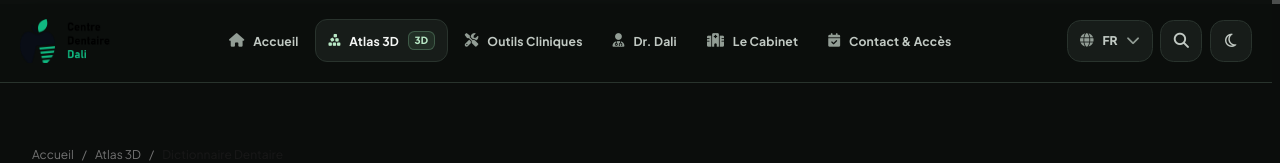
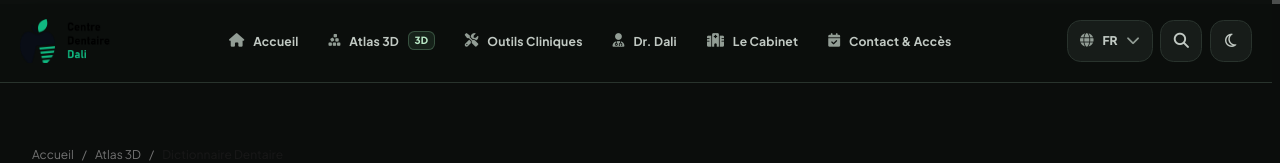
Before and after one commit to marvenpiadri/DrDali, an Angular app: page /atlas/dictionary in a window 1280 px wide. Shown: the top 163 px of the page. Built offline with nearby package versions, Linux system fonts and the light colour scheme; a web font is replaced by a local one.

Commit message:
Link the learning navigation directly to the embedded 3D lesson

```diff
--- a/src/app/components/header/header.html
+++ b/src/app/components/header/header.html
@@ -3,7 +3,7 @@
     <a routerLink="/" class="brand-link" [attr.aria-label]="'brandName' | translate"><app-logo /></a>
     <nav class="primary-nav" aria-label="Primary navigation">
       <a routerLink="/" routerLinkActive="nav-link-active" [routerLinkActiveOptions]="{exact: true}" class="nav-link"><i class="fa-solid fa-house nav-icon" aria-hidden="true"></i><span>{{ 'navHome' | translate }}</span></a>
-      <a routerLink="/atlas" routerLinkActive="nav-link-active" class="nav-link"><i class="fa-solid fa-cubes-stacked nav-icon" aria-hidden="true"></i><span>{{ 'navAtlas' | translate }}</span><span class="nav-badge">3D</span></a>
+      <a routerLink="/atlas/inside-a-tooth" routerLinkActive="nav-link-active" class="nav-link"><i class="fa-solid fa-cubes-stacked nav-icon" aria-hidden="true"></i><span>{{ 'navAtlas' | translate }}</span><span class="nav-badge">3D</span></a>
       <a routerLink="/tools" routerLinkActive="nav-link-active" class="nav-link"><i class="fa-solid fa-screwdriver-wrench nav-icon" aria-hidden="true"></i><span>{{ 'navTools' | translate }}</span></a>
       <a routerLink="/dr-dali" routerLinkActive="nav-link-active" class="nav-link"><i class="fa-solid fa-user-doctor nav-icon" aria-hidden="true"></i><span>{{ 'navDoctors' | translate }}</span></a>
       <a routerLink="/clinic" routerLinkActive="nav-link-active" class="nav-link"><i class="fa-solid fa-hospital nav-icon" aria-hidden="true"></i><span>{{ 'navClinic' | translate }}</span></a>
@@ -50,7 +50,7 @@
   @if (mobileMenuOpen()) {
     <nav class="mobile-navigation" aria-label="Mobile navigation">
       <a routerLink="/" (click)="closeMobileMenu()" routerLinkActive="mobile-nav-link-active" [routerLinkActiveOptions]="{exact: true}" class="mobile-nav-link"><i class="fa-solid fa-house" aria-hidden="true"></i><span>{{ 'navHome' | translate }}</span></a>
-      <a routerLink="/atlas" (click)="closeMobileMenu()" routerLinkActive="mobile-nav-link-active" class="mobile-nav-link"><i class="fa-solid fa-cubes-stacked" aria-hidden="true"></i><span>{{ 'navAtlas' | translate }}</span></a>
+      <a routerLink="/atlas/inside-a-tooth" (click)="closeMobileMenu()" routerLinkActive="mobile-nav-link-active" class="mobile-nav-link"><i class="fa-solid fa-cubes-stacked" aria-hidden="true"></i><span>{{ 'navAtlas' | translate }}</span></a>
       <a routerLink="/tools" (click)="closeMobileMenu()" routerLinkActive="mobile-nav-link-active" class="mobile-nav-link"><i class="fa-solid fa-screwdriver-wrench" aria-hidden="true"></i><span>{{ 'navTools' | translate }}</span></a>
       <a routerLink="/dr-dali" (click)="closeMobileMenu()" routerLinkActive="mobile-nav-link-active" class="mobile-nav-link"><i class="fa-solid fa-user-doctor" aria-hidden="true"></i><span>{{ 'navDoctors' | translate }}</span></a>
       <a routerLink="/clinic" (click)="closeMobileMenu()" routerLinkActive="mobile-nav-link-active" class="mobile-nav-link"><i class="fa-solid fa-hospital" aria-hidden="true"></i><span>{{ 'navClinic' | translate }}</span></a>
```
